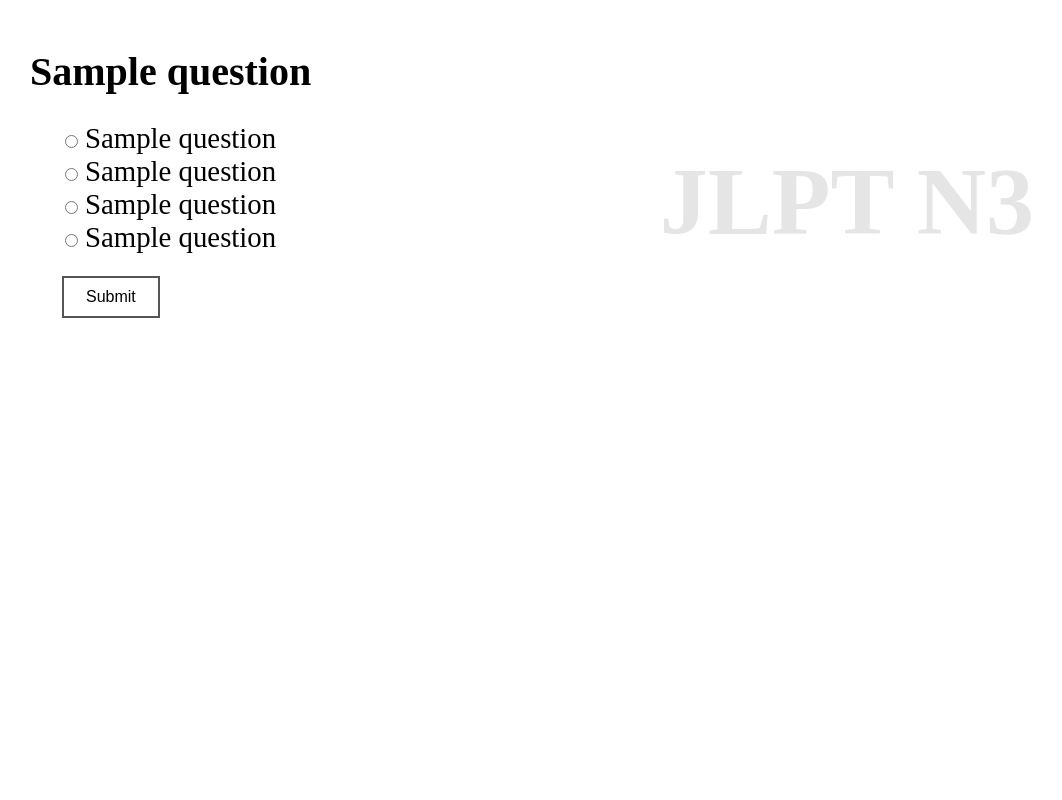
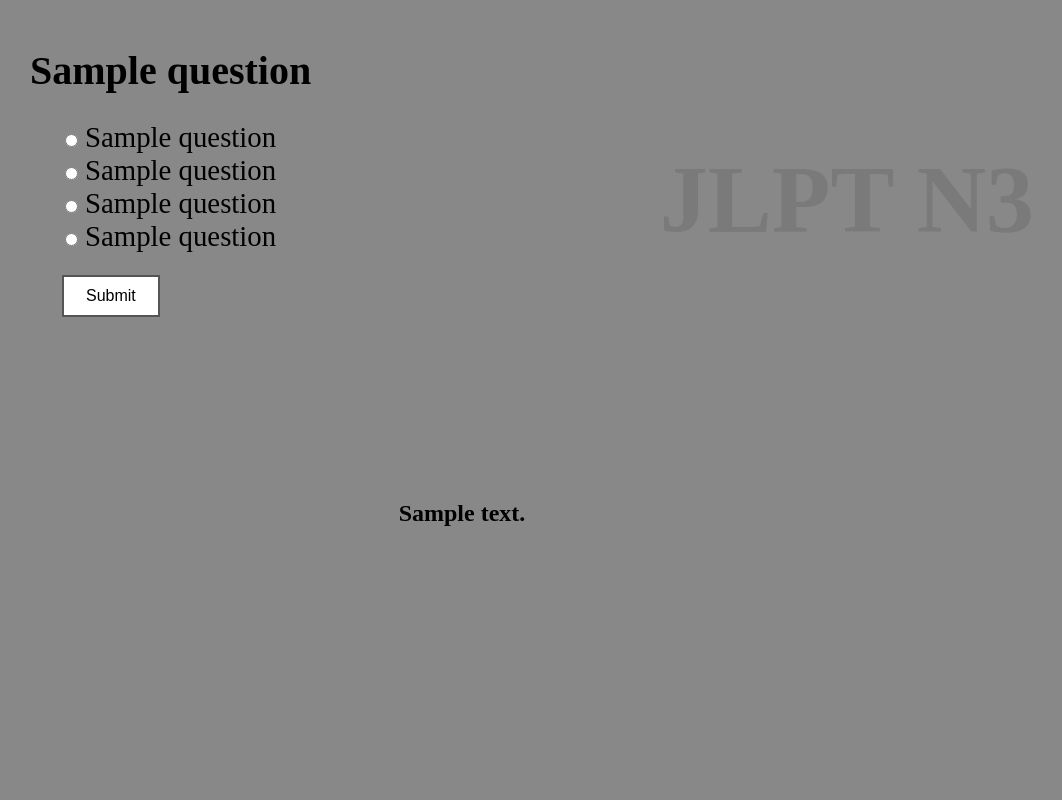
Before and after one commit to chortua/JTPL-N3, a Flask app: template templates/index.html in a window 1280 px wide; the page is wider, and only the part inside the window is pictured. Shown: that part, without its empty margins (178-1240 px from the left). Run offline with Flask 2, Linux system fonts and the light colour scheme; the template is opened without the code that fills it: most values are stand-ins (such as "Sample title", 1, 10 or a date in 2020).

Commit message:
"Initial Flask created"

```diff
--- a/app.py
+++ b/app.py
@@ -9,14 +9,30 @@
 
 @app.route("/", methods=["GET", "POST"])
 def index():
+    # Variables return from index.html
+    rowid = request.form.get('rowid')
+    answer = request.form.get('answer')
     choice = request.form.get("choices")
+    # Methods post, request from index.html
     if request.method == 'POST':
-        print(choice)
-        return render_template("index.html")
+        if choice == answer:
+            questions = db.jlpt_data()
+            text = "Right, Answer was {}".format(answer)
+            color = "#C0D8C0"
+            return render_template("index.html", questions=questions, text=text, color=color)
+        else:
+            questions = db.jlpt_data()
+            text = "Wrong,Answer was {}".format(answer)
+            color = "#F05454"
+            return render_template("index.html", questions=questions, text=text, color=color)
+
+
+
+    # if page is not requested,then it submits this.
     else:
         questions = db.jlpt_data()
-        print(choice)
-        return render_template("index.html", questions=questions)
+        color = "white"
+        return render_template("index.html", questions=questions, color=color)
 
 if __name__ == '__main__':
     app.run(debug=True)
--- a/static/css/main.css
+++ b/static/css/main.css
@@ -24,7 +24,7 @@
 /* bottom part will have all the Kanji characters */
 .bottom {
     position: relative;
-    top:380px;
+    top:480px;
     height: 300px;
     width: 100%;
 
--- a/templates/index.html
+++ b/templates/index.html
@@ -7,31 +7,34 @@
     <meta name="viewport" content="width=device-width, initial-scale=1.0">
     <title>Japanse JLPT N3 Practice</title>
 </head>
-<body>
+<body style="background-color:{{color}};">
     <div class="whole">
-        <div class="top">
+        <div class="top" style="background-color:{{color}};">
             <h1 align="right" style="font-size:6em; color: rgba(0, 0, 0, 0.1 );padding: 60px;" >
             JLPT N3 </h1>
         </div>
 
-        <div class="middle">
-            <h1 style="font-size:2.5em;">{{questions[0]}}</h1>
+        <div class="middle" >
+            <h1 style="font-size:2.5em;">{{questions[1]}}</h1>
             <div style="padding-left:30px;">
                 <form action="/" method="post">
-                    <input type="radio" id="a" name="choices" value="a">
-                    <label for="a">{{questions[1]}}</label><br>
-                    <input type="radio" id="b" name="choices" value="b">
-                    <label for="b">{{questions[2]}}</label><br>
-                    <input type="radio" id="c" name="choices" value="c">
-                    <label for="c">{{questions[3]}}</label><br>
-                    <input type="radio" id="d" name="choices" value="d">
-                    <label for="d">{{questions[4]}}</label><br><br>
+                    <input type="radio" id="a" name="choices" value={{questions[2]}}>
+                    <label for="a">{{questions[2]}}</label><br>
+                    <input type="radio" id="b" name="choices" value={{questions[3]}}>
+                    <label for="b">{{questions[3]}}</label><br>
+                    <input type="radio" id="c" name="choices" value={{questions[4]}}>
+                    <label for="c">{{questions[4]}}</label><br>
+                    <input type="radio" id="d" name="choices" value={{questions[5]}}>
+                    <label for="d">{{questions[5]}}</label><br><br>
+                    <input type="hidden" name="rowid" value={{questions[0]}}>
+                    <input type="hidden" name="answer" value="{{questions[6]}}">
                     <input class="button button5" type="submit" value="Submit">
 
                  </form>
             </div>
         </div>
         <div class="bottom">
+            <h2 align="middle">{{text}}</h2>
             <!-- Left side of the Kanji
             <div class="l1" >
                 <div class="l1kanji"><h1 align="middle">山本</h1></div>
```
Also changed, not shown: db.py (+11 -1 lines).
